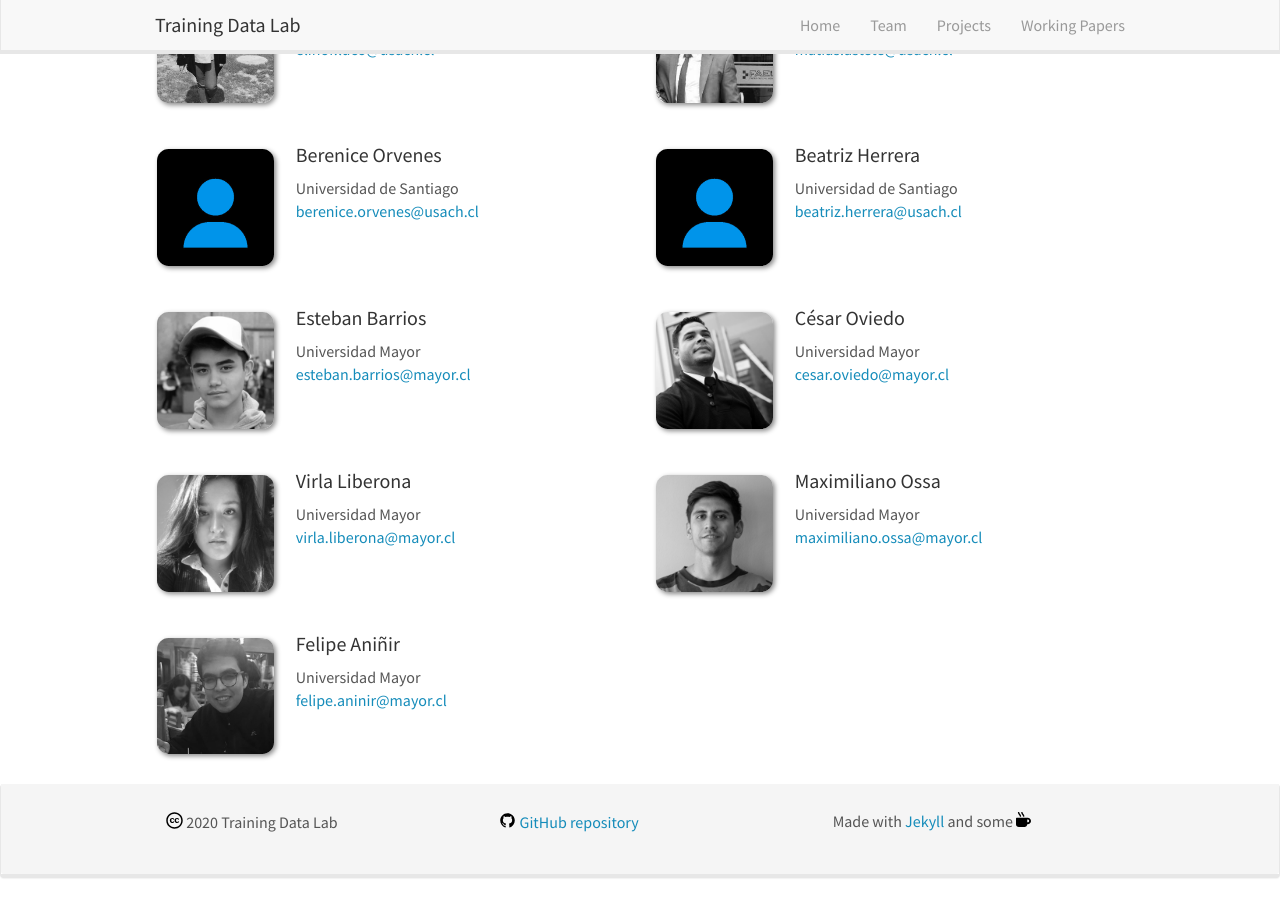
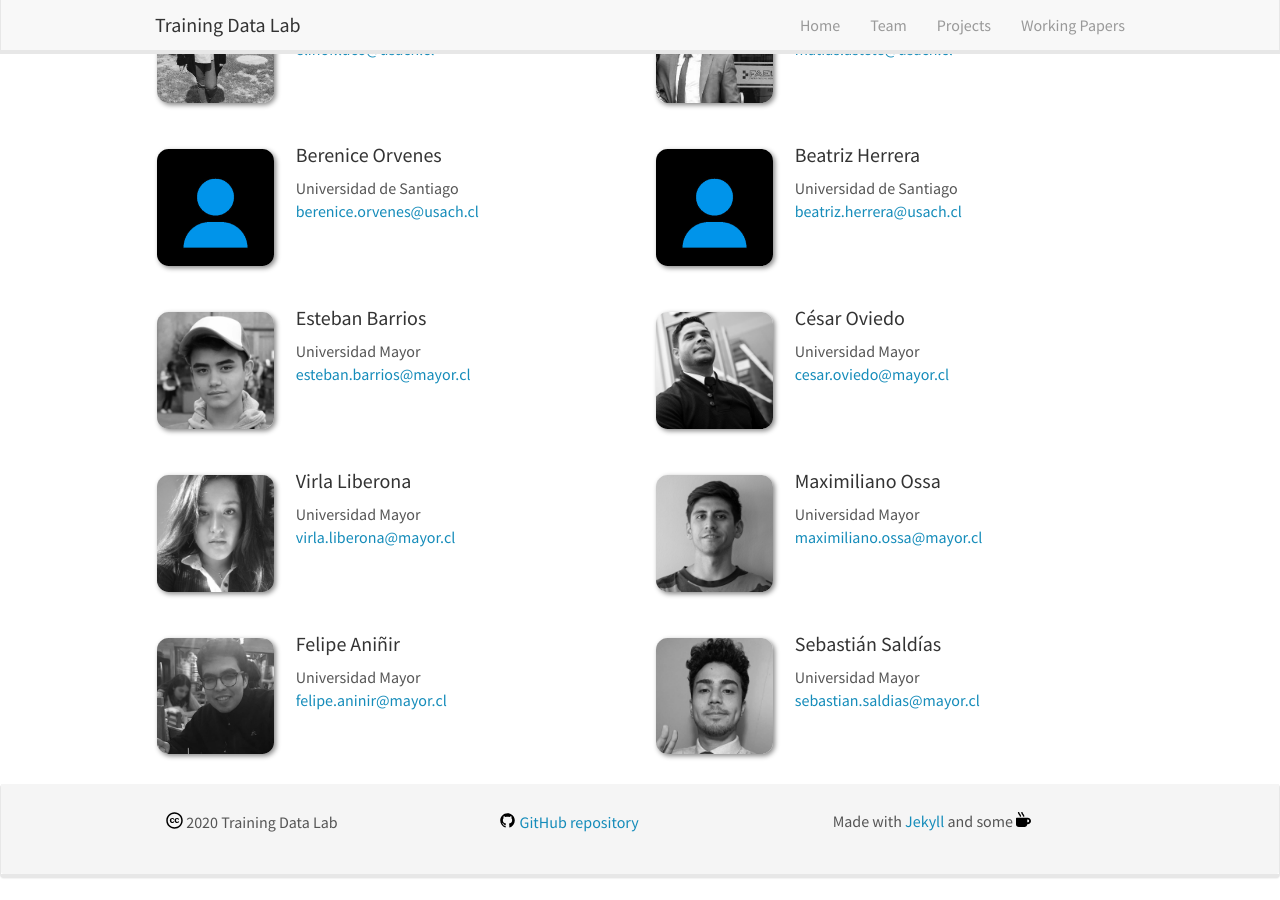
Before and after one commit to training-datalab/old-training-datalab.com, a Jekyll site: the page built from _pages/team.md, in a window 1280 px wide and 900 px high, scrolled down 970 px. Built offline with Jekyll 4.4.1, drawn with Linux system fonts in a browser that asks for light colours; nearby versions of some CDN libraries.

Commit message:
Update research_assistants.yml

```diff
--- a/_data/research_assistants.yml
+++ b/_data/research_assistants.yml
@@ -51,3 +51,9 @@
   info: Universidad Mayor
   email: felipe.aninir@mayor.cl
   website:
+
+- name: Sebastián Saldías
+  photo: ssaldias.jpg
+  info: Universidad Mayor
+  email: sebastian.saldias@mayor.cl
+  website:
```
